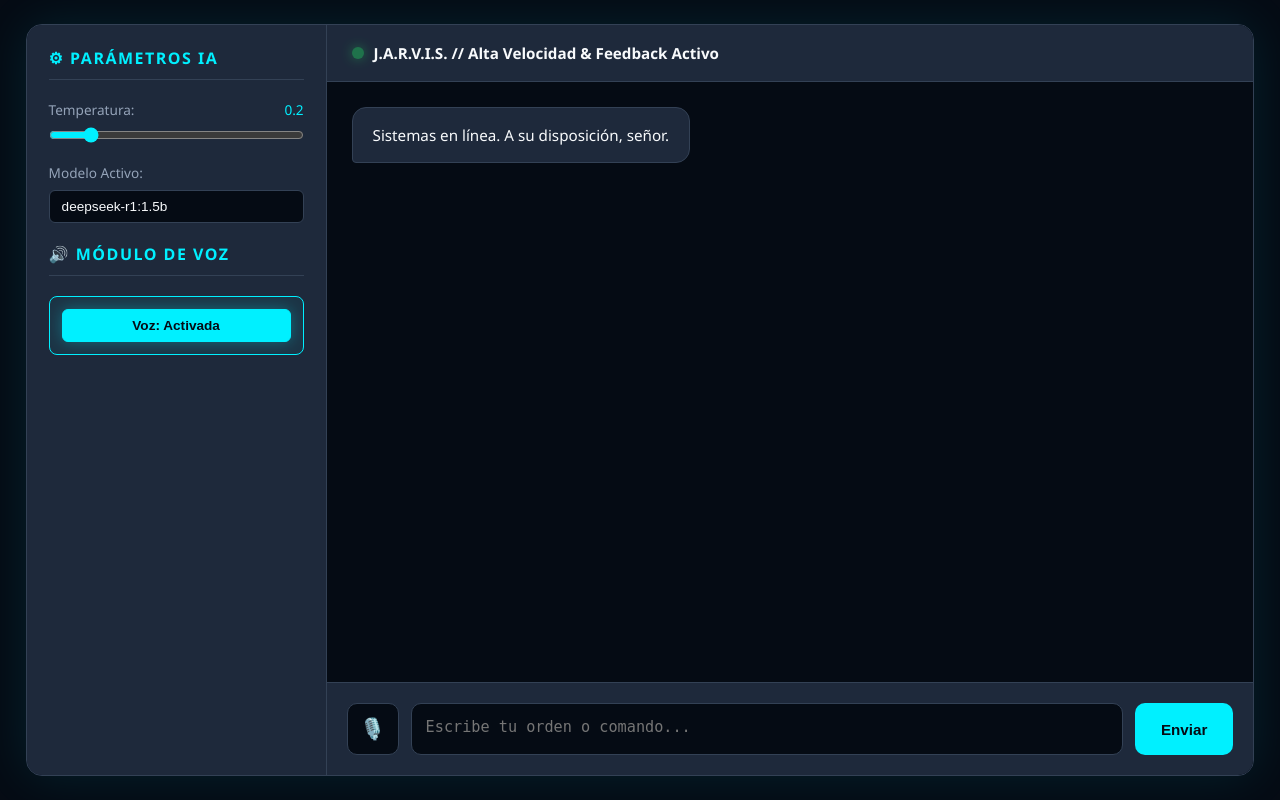
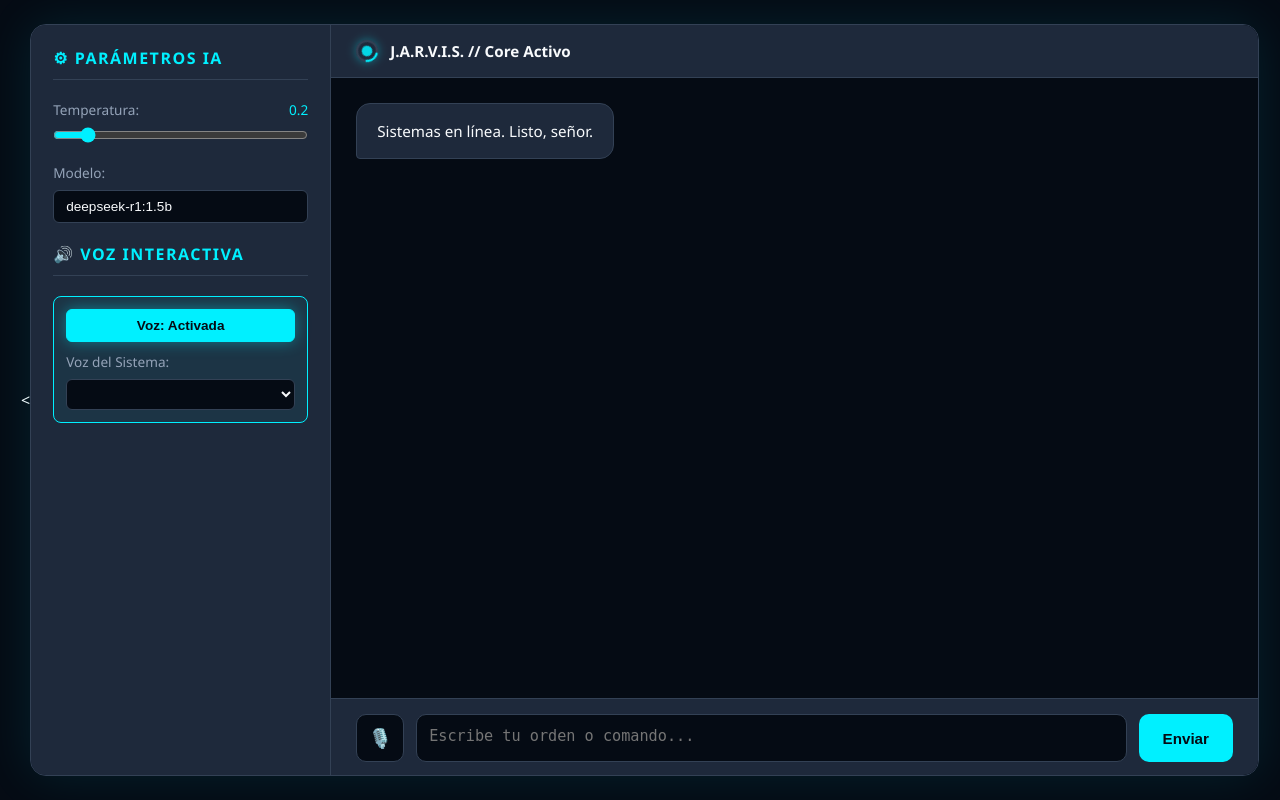
Before and after one commit to 4gmedina-wq/Proyecto_ia_Domingo-, a Flask app: page / in a window 1280 px wide. Run offline with Flask 3, Linux system fonts and the light colour scheme; lists and menus that the app fills with data are empty.

Commit message:
Estructura modular completa de JARVIS con alta velocidad, CSS, JS y feedback

```diff
--- a/chat_ia/app.py
+++ b/chat_ia/app.py
@@ -4,32 +4,53 @@ from flask import Flask, jsonify, render_template, request
 
 app = Flask(__name__)
 
-# System Prompt estricto: Obliga al modelo a responder de forma directa y sin rodeos
 SYSTEM_PROMPT = (
-    "Eres J.A.R.V.I.S., un sistema operativo inteligente. "
-    "Responde SIEMPRE de forma extremadamente concisa, directa y al grano en español. "
-    "No generes explicaciones largas ni contexto innecesario."
+    "Eres J.A.R.V.I.S., un sistema operativo inteligente de élite. "
+    "Responde SIEMPRE de forma extremadamente concisa, directa y al grano en español."
 )
+
+# Memoria temporal de correcciones de usuario (Feedback real)
+HISTORIAL_FEEDBACK = []
 
 
 @app.route("/")
 def home():
-  # Renderiza la plantilla principal buscando index.html en la misma carpeta
   return render_template("index.html")
 
 
 @app.route("/chat", methods=["POST"])
 def chat():
   data = request.json
-  mensaje_usuario = data.get("mensaje", "")
+  mensaje_usuario = data.get("mensaje", "").strip()
   temperatura = float(data.get("temperature", 0.2))
+  feedback_previo = data.get("feedback", None)
 
-  prompt_completo = (
-      f"{SYSTEM_PROMPT}\n\nUsuario: {mensaje_usuario}\nJ.A.R.V.I.S.:"
-  )
+  # Si el usuario envió un feedback de corrección, lo guardamos en memoria para calibrar el tono
+  if feedback_previo:
+    HISTORIAL_FEEDBACK.append(feedback_previo)
+    return jsonify({
+        "respuesta": "Feedback registrado y guardado en los registros del núcleo."
+    })
+
+  # Optimización de velocidad para saludos o preguntas ultra simples (respuesta inmediata local)
+  mensaje_lower = mensaje_usuario.lower()
+  if mensaje_lower in ["hola", "buenas", "hi"]:
+    return jsonify(
+        {"respuesta": "Sistemas en línea y operativos. ¿Qué orden ejecutamos?"}
+    )
+  if mensaje_lower in ["como estas?", "cómo estás?", "todo bien?"]:
+    return jsonify({"respuesta": "Funcionando al 100% de capacidad, señor."})
+
+  # Construcción del prompt integrando correcciones previas si las hay
+  contexto_feedback = ""
+  if HISTORIAL_FEEDBACK:
+    contexto_feedback = (
+        f"\n[Correcciones previas a recordar]: {str(HISTORIAL_FEEDBACK[-3:])}"
+    )
+
+  prompt_completo = f"{SYSTEM_PROMPT}{contexto_feedback}\n\nUsuario: {mensaje_usuario}\nJ.A.R.V.I.S.:"
 
   try:
-    # Solicitud al núcleo local de Ollama
     res = requests.post(
         "http://localhost:11434/api/generate",
         json={
@@ -39,7 +60,7 @@ def chat():
             "options": {
                 "temperature": temperatura,
                 "top_p": 0.8,
-                "num_predict": 40,  # Límite bajo de tokens para forzar velocidad máxima de respuesta
+                "num_predict": 45,  # Forzar corte rápido de tokens para que no demore
             },
         },
     )
@@ -47,12 +68,11 @@ def chat():
     if res.status_code == 200:
       respuesta_ia = res.json().get("response", "Sin respuesta.")
 
-      # Limpieza estricta de las etiquetas de razonamiento interno de DeepSeek
+      # Limpieza de etiquetas de pensamiento
       if "<think>" in respuesta_ia and "</think>" in respuesta_ia:
         partes = respuesta_ia.split("</think>")
         respuesta_ia = partes[-1].strip()
 
-      # Módulo opcional de ejecución rápida de comandos de Python por chat
       if mensaje_usuario.lower().startswith("ejecuta python:"):
         codigo = mensaje_usuario.replace("ejecuta python:", "").strip()
         try:
@@ -62,13 +82,13 @@ def chat():
               timeout=3,
               text=True,
           )
-          respuesta_ia = f"Ejecutado con éxito:\n{resultado_cmd}"
+          respuesta_ia = f"Ejecutado:\n{resultado_cmd}"
         except Exception as ex:
-          respuesta_ia = f"Error de ejecución: {str(ex)}"
+          respuesta_ia = f"Error: {str(ex)}"
     else:
-      respuesta_ia = "Error en el núcleo de procesamiento."
+      respuesta_ia = "Error en el núcleo Ollama."
   except Exception as e:
-    respuesta_ia = f"Falla crítica de enlace: {str(e)}"
+    respuesta_ia = f"Falla de red: {str(e)}"
 
   return jsonify({"respuesta": respuesta_ia})
 
--- a/chat_ia/static/script.js
+++ b/chat_ia/static/script.js
@@ -1,8 +1,32 @@
 let vozActiva = true;
 let recognition = null;
 let escuchando = false;
+let vocesDisponibles = [];
 
-// Inicialización de Reconocimiento de Voz nativo del navegador
+function cargarVoces() {
+    if (!('speechSynthesis' in window)) return;
+    vocesDisponibles = window.speechSynthesis.getVoices();
+    const select = document.getElementById('voiceSelect');
+    if (!select) return;
+    select.innerHTML = '';
+    vocesDisponibles.forEach((voz, index) => {
+        if (voz.lang.includes('es')) {
+            const option = document.createElement('option');
+            option.value = index;
+            option.textContent = `${voz.name} (${voz.lang})`;
+            if (voz.name.toLowerCase().includes('female') || voz.name.toLowerCase().includes('helena') || voz.name.toLowerCase().includes('laura') || voz.name.toLowerCase().includes('zira')) {
+                option.selected = true;
+            }
+            select.appendChild(option);
+        }
+    });
+}
+
+if ('speechSynthesis' in window) {
+    window.speechSynthesis.onvoiceschanged = cargarVoces;
+    setTimeout(cargarVoces, 500);
+}
+
 if ('webkitSpeechRecognition' in window || 'SpeechRecognition' in window) {
     const SpeechRecognition = window.SpeechRecognition || window.webkitSpeechRecognition;
     recognition = new SpeechRecognition();
@@ -11,20 +35,13 @@ if ('webkitSpeechRecognition' in window || 'SpeechRecognition' in window) {
         document.getElementById('userInput').value = e.results[0][0].transcript;
         enviarMensaje();
     };
-    recognition.onend = () => {
-        escuchando = false;
-        document.getElementById('micBtn').classList.remove('listening');
-    };
+    recognition.onend = () => { escuchando = false; document.getElementById('micBtn').classList.remove('listening'); };
 }
 
 function toggleMicrofono() {
-    if (!recognition) return alert("Su navegador no soporta reconocimiento de voz.");
+    if (!recognition) return alert("Navegador sin soporte de voz.");
     if (escuchando) recognition.stop();
-    else {
-        recognition.start();
-        escuchando = true;
-        document.getElementById('micBtn').classList.add('listening');
-    }
+    else { recognition.start(); escuchando = true; document.getElementById('micBtn').classList.add('listening'); }
 }
 
 function toggleVoz() {
@@ -39,8 +56,13 @@ function hablarTexto(texto) {
     if (!vozActiva || !('speechSynthesis' in window)) return;
     window.speechSynthesis.cancel();
     let limpio = texto.replace(/<think>[\s\S]*?<\/think>/g, '').trim();
+    if (!limpio) return;
     const utterance = new SpeechSynthesisUtterance(limpio);
     utterance.lang = 'es-ES';
+    const select = document.getElementById('voiceSelect');
+    if (select && select.value !== "" && vocesDisponibles[select.value]) {
+        utterance.voice = vocesDisponibles[select.value];
+    }
     window.speechSynthesis.speak(utterance);
 }
 
@@ -51,7 +73,6 @@ function handleKey(e) {
     }
 }
 
-// Función principal para enviar mensajes con medición de tiempo y sistema de feedback
 async function enviarMensaje() {
     const input = document.getElementById('userInput');
     const container = document.getElementById('chatMessages');
@@ -61,13 +82,11 @@ async function enviarMensaje() {
     const texto = input.value.trim();
     if (!texto) return;
 
-    // Mostrar mensaje del usuario
     container.innerHTML += `<div class="message user">${texto}</div>`;
     input.value = '';
     container.scrollTop = container.scrollHeight;
     loading.style.display = 'flex';
 
-    // Iniciar cronómetro de tiempo de respuesta
     const tiempoInicio = performance.now();
 
     try {
@@ -78,49 +97,71 @@ async function enviarMensaje() {
         });
         const data = await res.json();
 
-        // Calcular tiempo transcurrido en segundos
         const tiempoFin = performance.now();
         const duracionSegundos = ((tiempoFin - tiempoInicio) / 1000).toFixed(2);
 
         loading.style.display = 'none';
 
-        // Generar identificador único para el feedback de esta respuesta
         const idFeedback = 'fb-' + Date.now();
+        const textoRespuesta = data.respuesta || "Sin respuesta.";
 
-        // Renderizar mensaje del asistente con cronómetro y botones de feedback (👍 / 👎)
+        // Renderizado con sistema de feedback real (apertura de caja de texto para corregir a la IA)
         const htmlRespuesta = `
             <div class="message assistant" id="${idFeedback}">
-                ${data.respuesta}
+                ${textoRespuesta}
                 <div class="meta-info">
-                    <span>⏱️ Respuesta en ${duracionSegundos}s</span>
-                    <div class="feedback-container">
-                        <button onclick="calificar('${idFeedback}', 'buena')" title="Buena respuesta">👍</button>
-                        <button onclick="calificar('${idFeedback}', 'mala')" title="Mala respuesta">👎</button>
+                    <span>⏱️ ${duracionSegundos}s</span>
+                    <div class="feedback-actions">
+                        <button onclick="marcarBuena('${idFeedback}')">👍 Útil</button>
+                        <button onclick="mostrarCajaFeedback('${idFeedback}')">👎 Corregir</button>
                     </div>
+                </div>
+                <div class="feedback-input-box" id="box-${idFeedback}">
+                    <input type="text" id="input-${idFeedback}" placeholder="Escribe qué falló para corregirlo...">
+                    <button onclick="enviarFeedbackReal('${idFeedback}', '${textoRespuesta.replace(/'/g, "\\'")}')">Enviar</button>
                 </div>
             </div>
         `;
 
         container.innerHTML += htmlRespuesta;
         container.scrollTop = container.scrollHeight;
-
-        // Ejecutar síntesis de voz
-        hablarTexto(data.respuesta);
+        hablarTexto(textoRespuesta);
 
     } catch (err) {
         loading.style.display = 'none';
-        container.innerHTML += `<div class="message assistant">Error de enlace con el servidor.</div>`;
+        container.innerHTML += `<div class="message assistant">Falla de enlace.</div>`;
     }
 }
 
-// Función de retroalimentación (Feedback visual al hacer clic en 👍 o 👎)
-function calificar(idElemento, tipo) {
-    const elemento = document.getElementById(idElemento);
-    if (!elemento) return;
-    const feedbackBox = elemento.querySelector('.feedback-container');
-    if (tipo === 'buena') {
-        feedbackBox.innerHTML = '<span style="color: var(--success); font-size: 0.8rem;">✓ Registrado como útil</span>';
-    } else {
-        feedbackBox.innerHTML = '<span style="color: var(--danger); font-size: 0.8rem;">✕ Registrado como error</span>';
+function marcarBuena(id) {
+    const el = document.getElementById(id);
+    if (!el) return;
+    el.querySelector('.feedback-actions').innerHTML = '<span style="color: var(--success); font-size: 0.8rem;">✓ Registrado como óptimo</span>';
+}
+
+function mostrarCajaFeedback(id) {
+    const caja = document.getElementById('box-' + id);
+    if (caja) {
+        caja.style.display = caja.style.display === 'flex' ? 'none' : 'flex';
     }
 }
+
+// Envío real de corrección al servidor para retroalimentar el comportamiento de la IA
+async function enviarFeedbackReal(id, respuestaOriginal) {
+    const inputCorr = document.getElementById('input-' + id);
+    const correccion = inputCorr.value.trim();
+    if (!correccion) return alert("Escribe una corrección válida.");
+
+    try {
+        await fetch('/chat', {
+            method: 'POST',
+            headers: { 'Content-Type': 'application/json' },
+            body: JSON.stringify({ mensaje: "feedback_correccion", feedback: `Evita esto: "${respuestaOriginal}" -> Corrección: ${correccion}` })
+        });
+        const el = document.getElementById(id);
+        el.querySelector('.feedback-actions').innerHTML = '<span style="color: var(--success); font-size: 0.8rem;">✓ Corrección guardada en memoria</span>';
+        document.getElementById('box-' + id).style.display = 'none';
+    } catch(e) {
+        alert("No se pudo enviar la corrección.");
+    }
+}
--- a/chat_ia/static/style.css
+++ b/chat_ia/static/style.css
@@ -3,7 +3,7 @@
     --bg-panel: #0f172a;
     --bg-card: #1e293b;
     --accent: #00f0ff;
-    --accent-glow: rgba(0, 240, 255, 0.3);
+    --accent-glow: rgba(0, 240, 255, 0.4);
     --text-main: #f8fafc;
     --text-muted: #94a3b8;
     --border: #334155;
@@ -27,36 +27,44 @@ body { font-family: 'Segoe UI', system-ui, sans-serif; background: var(--bg-main
 .voice-toggle { background: transparent; border: 1px solid var(--accent); color: var(--accent); padding: 8px 14px; border-radius: 6px; cursor: pointer; font-size: 0.85rem; font-weight: bold; width: 100%; transition: all 0.3s; }
 .voice-toggle.active { background: var(--accent); color: var(--bg-main); box-shadow: 0 0 15px var(--accent-glow); }
 
-.chat-main { display: flex; flex-direction: column; height: 100%; background: var(--bg-main); position: relative; }
-.chat-header { background: var(--bg-card); padding: 18px 25px; border-bottom: 1px solid var(--border); display: flex; justify-content: space-between; align-items: center; }
+.chat-main { display: flex; flex-direction: column; height: 100vh; max-height: 94vh; background: var(--bg-main); position: relative; overflow: hidden; }
+.chat-header { background: var(--bg-card); padding: 15px 25px; border-bottom: 1px solid var(--border); display: flex; justify-content: space-between; align-items: center; flex-shrink: 0; }
 
-.status-indicator { display: flex; align-items: center; gap: 10px; font-size: 0.95rem; font-weight: 600; }
-.dot { width: 12px; height: 12px; background: var(--success); border-radius: 50%; box-shadow: 0 0 12px var(--success); animation: pulse-dot 2s infinite; }
+.status-indicator { display: flex; align-items: center; gap: 12px; font-size: 0.95rem; font-weight: 600; }
 
-.chat-messages { flex: 1; padding: 25px; overflow-y: auto; display: flex; flex-direction: column; gap: 18px; scroll-behavior: smooth; }
+/* Animación HTML5: Arc Reactor Giratorio */
+.arc-reactor { width: 22px; height: 22px; border: 2px solid var(--border); border-top: 2px solid var(--accent); border-radius: 50%; animation: spin 1.5s linear infinite; box-shadow: 0 0 10px var(--accent-glow); position: relative; }
+.core-ring { position: absolute; top: 4px; left: 4px; width: 10px; height: 10px; background: var(--accent); border-radius: 50%; animation: pulse-core 1s ease-in-out infinite alternate; }
+
+/* Contenedor de mensajes con altura flexible estricta para que la barra nunca desaparezca */
+.chat-messages { flex: 1; padding: 25px; overflow-y: auto; display: flex; flex-direction: column; gap: 18px; scroll-behavior: smooth; min-height: 0; }
 .message { max-width: 80%; padding: 15px 20px; border-radius: 14px; font-size: 0.95rem; line-height: 1.6; word-wrap: break-word; animation: fadeIn 0.3s ease; position: relative; }
 .user { background: linear-gradient(135deg, #0284c7, #0369a1); color: white; align-self: flex-end; border-bottom-right-radius: 4px; }
 .assistant { background: var(--bg-card); color: var(--text-main); align-self: flex-start; border-bottom-left-radius: 4px; border: 1px solid var(--border); }
 
-/* Metadatos de respuesta (Cronómetro y Feedback) */
-.meta-info { font-size: 0.75rem; color: var(--text-muted); margin-top: 6px; display: flex; justify-content: space-between; align-items: center; border-top: 1px solid rgba(255,255,255,0.05); padding-top: 4px; }
-.feedback-container button { background: transparent; border: none; cursor: pointer; font-size: 0.9rem; padding: 2px 6px; transition: transform 0.1s; }
-.feedback-container button:hover { transform: scale(1.2); }
+.meta-info { font-size: 0.75rem; color: var(--text-muted); margin-top: 8px; display: flex; justify-content: space-between; align-items: center; border-top: 1px solid rgba(255,255,255,0.08); padding-top: 6px; }
+.feedback-actions button { background: transparent; border: 1px solid var(--border); color: var(--text-main); padding: 2px 8px; border-radius: 4px; cursor: pointer; font-size: 0.75rem; transition: all 0.2s; }
+.feedback-actions button:hover { border-color: var(--accent); color: var(--accent); }
 
-.loading { font-style: italic; color: var(--accent); font-size: 0.85rem; padding-left: 25px; display: none; align-items: center; gap: 8px; margin-bottom: 10px; }
-.loading::after { content: ''; width: 12px; height: 12px; border: 2px solid var(--accent); border-top-color: transparent; border-radius: 50%; animation: spin 0.8s linear infinite; }
+/* Caja de realimentación (Feedback interactivo modificable) */
+.feedback-input-box { margin-top: 8px; display: none; gap: 6px; }
+.feedback-input-box input { flex: 1; background: var(--bg-main); border: 1px solid var(--border); color: white; padding: 4px 8px; border-radius: 4px; font-size: 0.8rem; }
+.feedback-input-box button { background: var(--accent); color: var(--bg-main); border: none; padding: 4px 8px; border-radius: 4px; font-weight: bold; cursor: pointer; font-size: 0.75rem; }
 
-.chat-input-area { padding: 20px; background: var(--bg-card); border-top: 1px solid var(--border); display: flex; gap: 12px; align-items: center; }
-textarea { flex: 1; background: var(--bg-main); border: 1px solid var(--border); border-radius: 10px; padding: 14px; color: var(--text-main); font-size: 0.95rem; resize: none; height: 52px; outline: none; }
+.loading { font-style: italic; color: var(--accent); font-size: 0.85rem; padding-left: 25px; display: none; align-items: center; gap: 8px; margin-bottom: 10px; flex-shrink: 0; }
+
+/* Área de Input estricta al fondo para evitar que desaparezca */
+.chat-input-area { padding: 15px 25px; background: var(--bg-card); border-top: 1px solid var(--border); display: flex; gap: 12px; align-items: center; flex-shrink: 0; }
+textarea { flex: 1; background: var(--bg-main); border: 1px solid var(--border); border-radius: 10px; padding: 12px; color: var(--text-main); font-size: 0.95rem; resize: none; height: 48px; outline: none; }
 textarea:focus { border-color: var(--accent); box-shadow: 0 0 10px var(--accent-glow); }
 
-button.action-btn { background: var(--accent); color: var(--bg-main); border: none; padding: 0 26px; height: 52px; border-radius: 10px; font-weight: bold; cursor: pointer; transition: all 0.2s; font-size: 0.95rem; }
+button.action-btn { background: var(--accent); color: var(--bg-main); border: none; padding: 0 24px; height: 48px; border-radius: 10px; font-weight: bold; cursor: pointer; transition: all 0.2s; font-size: 0.95rem; }
 button.action-btn:hover { box-shadow: 0 0 20px var(--accent-glow); }
 
-button.mic-btn { background: var(--bg-main); border: 1px solid var(--border); color: var(--text-main); width: 52px; height: 52px; border-radius: 10px; cursor: pointer; display: flex; justify-content: center; align-items: center; font-size: 1.3rem; }
+button.mic-btn { background: var(--bg-main); border: 1px solid var(--border); color: var(--text-main); width: 48px; height: 48px; border-radius: 10px; cursor: pointer; display: flex; justify-content: center; align-items: center; font-size: 1.2rem; }
 button.mic-btn.listening { background: var(--danger); border-color: var(--danger); color: white; animation: pulse-mic 1.2s infinite; }
 
 @keyframes spin { to { transform: rotate(360deg); } }
-@keyframes pulse-dot { 0% { opacity: 1; } 50% { opacity: 0.4; } 100% { opacity: 1; } }
+@keyframes pulse-core { from { transform: scale(0.8); opacity: 0.6; } to { transform: scale(1.2); opacity: 1; } }
 @keyframes pulse-mic { 0% { box-shadow: 0 0 0 0 rgba(239, 68, 68, 0.7); } 70% { box-shadow: 0 0 0 15px rgba(239, 68, 68, 0); } }
 @keyframes fadeIn { from { opacity: 0; transform: translateY(6px); } to { opacity: 1; transform: translateY(0); } }
--- a/chat_ia/templates/index.html
+++ b/chat_ia/templates/index.html
@@ -1,48 +1,57 @@
-<!DOCTYPE html>
+<<!DOCTYPE html>
 <html lang="es">
 <head>
     <meta charset="UTF-8">
     <meta name="viewport" content="width=device-width, initial-scale=1.0">
-    <title>J.A.R.V.I.S. - Core Óptimo y Rápido</title>
-    <!-- Enlace a la hoja de estilos externa CSS -->
+    <title>J.A.R.V.I.S. - Core Dinámico</title>
     <link rel="stylesheet" href="{{ url_for('static', filename='style.css') }}">
 </head>
 <body>
     <div class="app-container">
-        <!-- Panel Lateral de Configuración -->
+        <!-- Panel Lateral -->
         <aside class="sidebar">
             <h2>⚙ Parámetros IA</h2>
             <div class="control-group">
                 <label>Temperatura: <span id="tempVal" style="color:var(--accent);">0.2</span></label>
-                <input type="range" id="temperature" min="0.1" max="0.8" step="0.1" value="0.2" oninput="document.getElementById('tempVal').innerText=this.value">
+                <input type="range" id="temperature" min="0.1" max="1.0" step="0.1" value="0.2" oninput="document.getElementById('tempVal').innerText=this.value">
             </div>
             <div class="control-group">
-                <label>Modelo Activo:</label>
+                <label>Modelo:</label>
                 <input type="text" value="deepseek-r1:1.5b" disabled>
             </div>
-            <h2>🔊 Módulo de Voz</h2>
+
+            <h2>🔊 Voz Interactiva</h2>
             <div class="voice-status-box">
                 <button class="voice-toggle active" id="voiceToggle" onclick="toggleVoz()">Voz: Activada</button>
+                <div class="control-group" style="margin-top: 10px;">
+                    <label>Voz del Sistema:</label>
+                    <select id="voiceSelect" style="background: var(--bg-main); border: 1px solid var(--border); color: var(--text-main); padding: 6px; border-radius: 6px; font-size: 0.8rem;"></select>
+                </div>
             </div>
         </aside>
 
-        <!-- Sección Principal de Conversación -->
+        <!-- Sección Principal -->
         <main class="chat-main">
             <header class="chat-header">
                 <div class="status-indicator">
-                    <div class="dot"></div>
-                    <span>J.A.R.V.I.S. // Alta Velocidad & Feedback Activo</span>
+                    <!-- Animación HTML5: Núcleo Arc Reactor Cibernético en movimiento -->
+                    <div class="arc-reactor">
+                        <div class="core-ring"></div>
+                    </div>
+                    <span>J.A.R.V.I.S. // Core Activo</span>
                 </div>
             </header>
 
+            <!-- Contenedor de mensajes con scroll independiente y altura fija controlada -->
             <div class="chat-messages" id="chatMessages">
-                <div class="message assistant">Sistemas en línea. A su disposición, señor.</div>
+                <div class="message assistant">Sistemas en línea. Listo, señor.</div>
             </div>
 
             <div class="loading" id="loadingIndicator">
                 <span>Procesando instrucción...</span>
             </div>
 
+            <!-- Área de input fija que nunca desaparecerá -->
             <div class="chat-input-area">
                 <button class="mic-btn" id="micBtn" onclick="toggleMicrofono()" title="Hablar">🎙️</button>
                 <textarea id="userInput" placeholder="Escribe tu orden o comando..." rows="1" onkeydown="handleKey(event)"></textarea>
@@ -51,7 +60,6 @@
         </main>
     </div>
 
-    <!-- Enlace al archivo JavaScript externo -->
     <script src="{{ url_for('static', filename='script.js') }}"></script>
 </body>
 </html>
```
